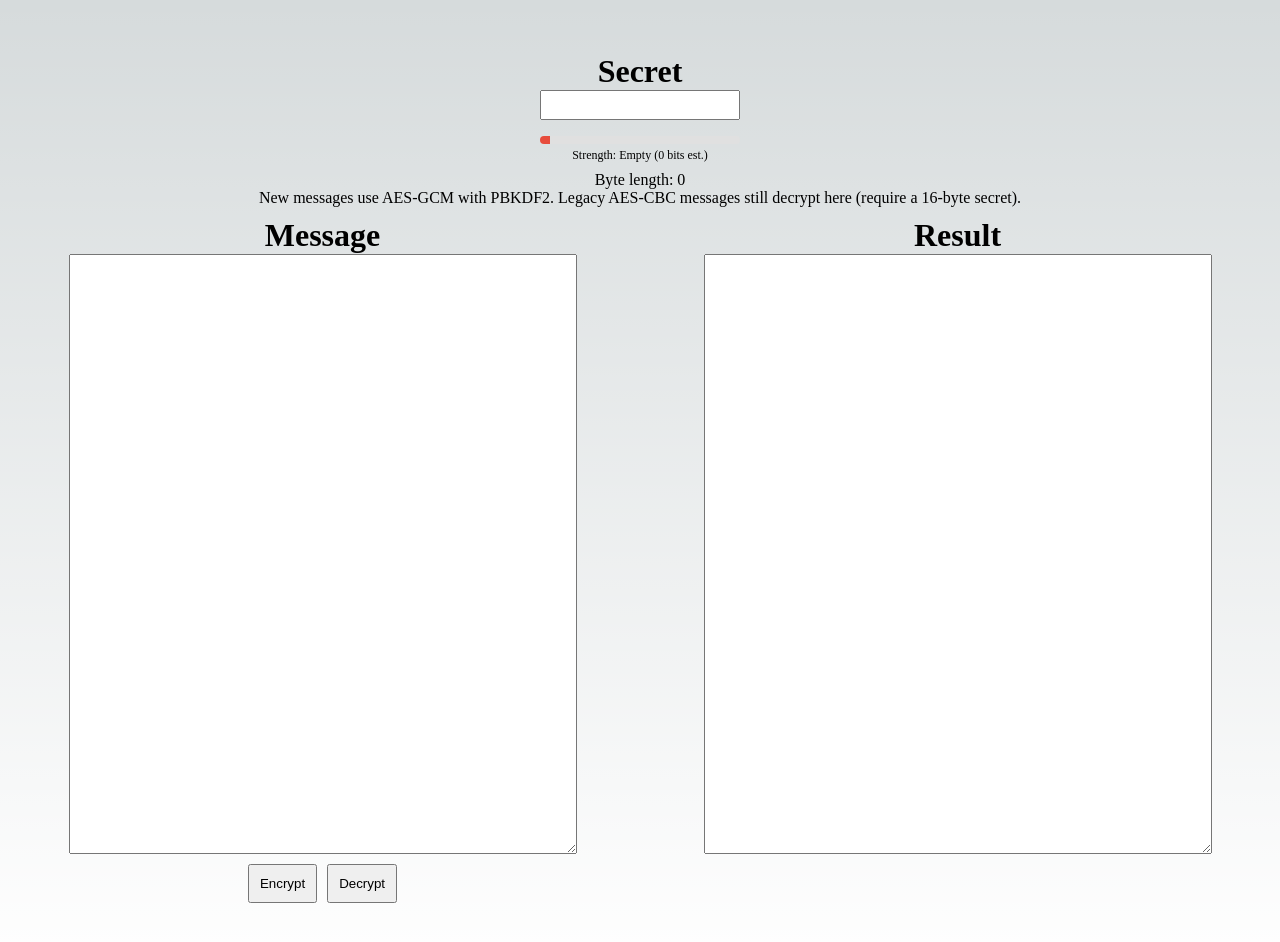
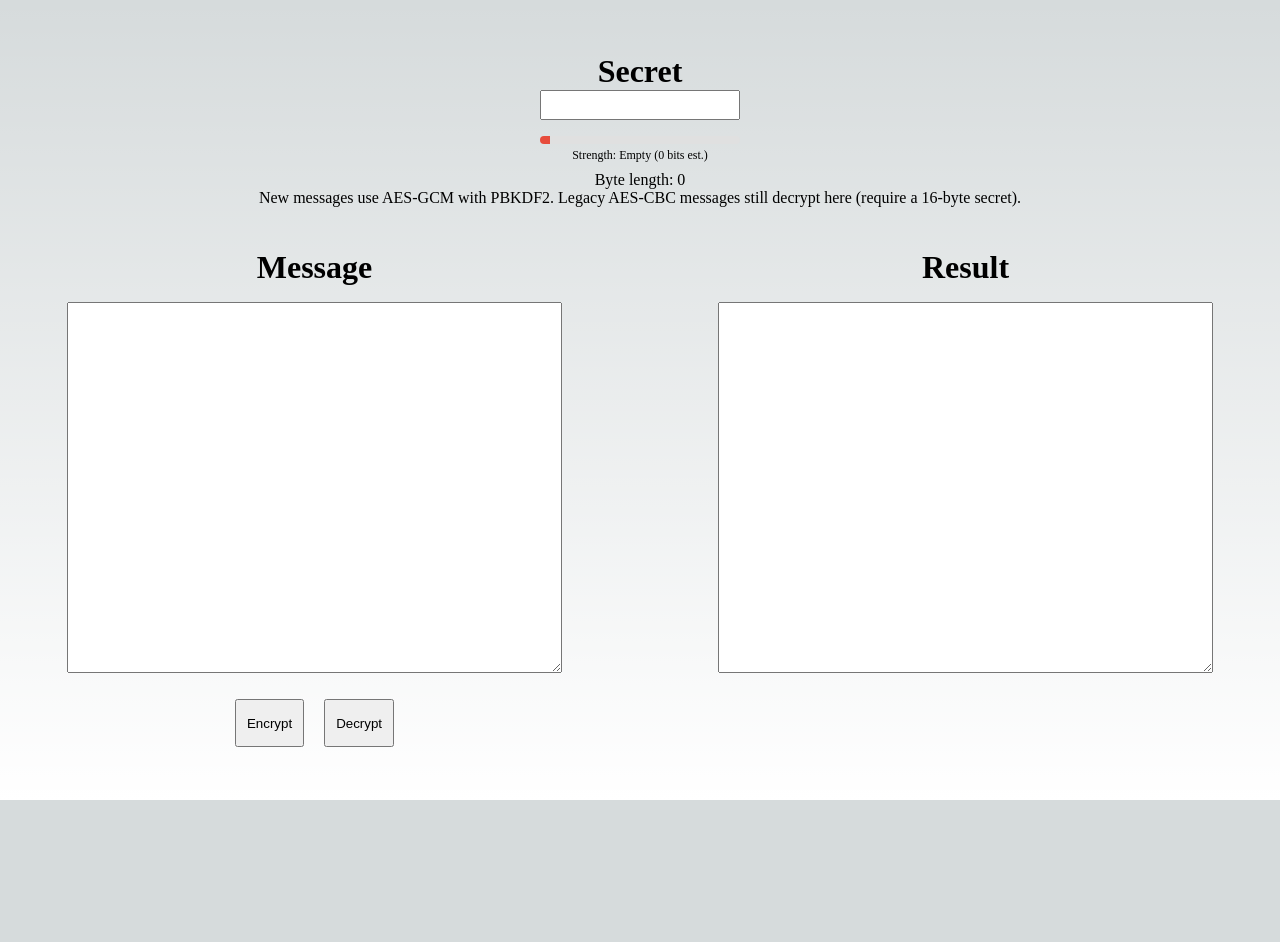
Before and after one commit to pedrokohler/easy-encryption-tool, a React (Vite) app: page / in a window 1280 px wide. Shown: the top 942 px of the page. After the commit the page ends 800 px from the top, so only its background shows below. Built offline with nearby package versions, Linux system fonts and the light colour scheme.

Commit message:
fix: fit in smaller screens

```diff
--- a/src/App.module.css
+++ b/src/App.module.css
@@ -1,10 +1,12 @@
 .main {
   display: flex;
   flex-direction: column;
-  justify-content: space-between;
+  justify-content: flex-start;
   align-items: center;
   padding: 3rem;
   min-height: 100vh;
+  box-sizing: border-box;
+  gap: 2rem;
 }
 
 .input {
@@ -26,29 +28,51 @@
 .splitContainer {
   display: flex;
   flex-direction: row;
-  align-items: center;
+  align-items: stretch;
   justify-content: space-around;
   width: 100vw;
   padding: 5px;
+  flex: 1 1 auto;
+  min-height: 0;
+  gap: 2rem;
 }
 
 .splitContainerContent {
-  display: flex;
-  flex-direction: column;
-  align-items: center;
+  display: grid;
+  grid-template-rows: auto 1fr auto;
+  justify-items: center;
+  align-items: stretch;
   width: 50%;
-  height: 700px;
+  flex: 1 1 0;
+  min-height: 0;
+  gap: 1rem;
 }
 
 .textarea {
   width: 80%;
-  height: 600px;
+  height: 100%;
+  min-height: 0;
+  max-height: 600px;
   padding: 10px;
+}
+
+.controls,
+.controlsPlaceholder {
+  width: 80%;
+  display: flex;
+  justify-content: center;
+  gap: 10px;
+  min-height: 48px;
+  margin-top: 10px;
+}
+
+.controlsPlaceholder {
+  visibility: hidden;
 }
 
 .button {
   padding: 10px;
-  margin: 10px 5px 0 5px;
+  margin: 0 5px;
   cursor: pointer;
 }
 
--- a/src/App.tsx
+++ b/src/App.tsx
@@ -102,7 +102,7 @@ export default function App() {
             value={text}
             onChange={handleOnMessageChange}
           />
-          <div>
+          <div className={styles.controls}>
             <button className={styles.button} onClick={handleEncryption}>
               Encrypt
             </button>
@@ -114,6 +114,7 @@ export default function App() {
         <div className={styles.splitContainerContent}>
           <h1>Result</h1>
           <textarea className={styles.textarea} value={result} readOnly />
+          <div className={styles.controlsPlaceholder} aria-hidden="true" />
         </div>
       </div>
     </main>
```
